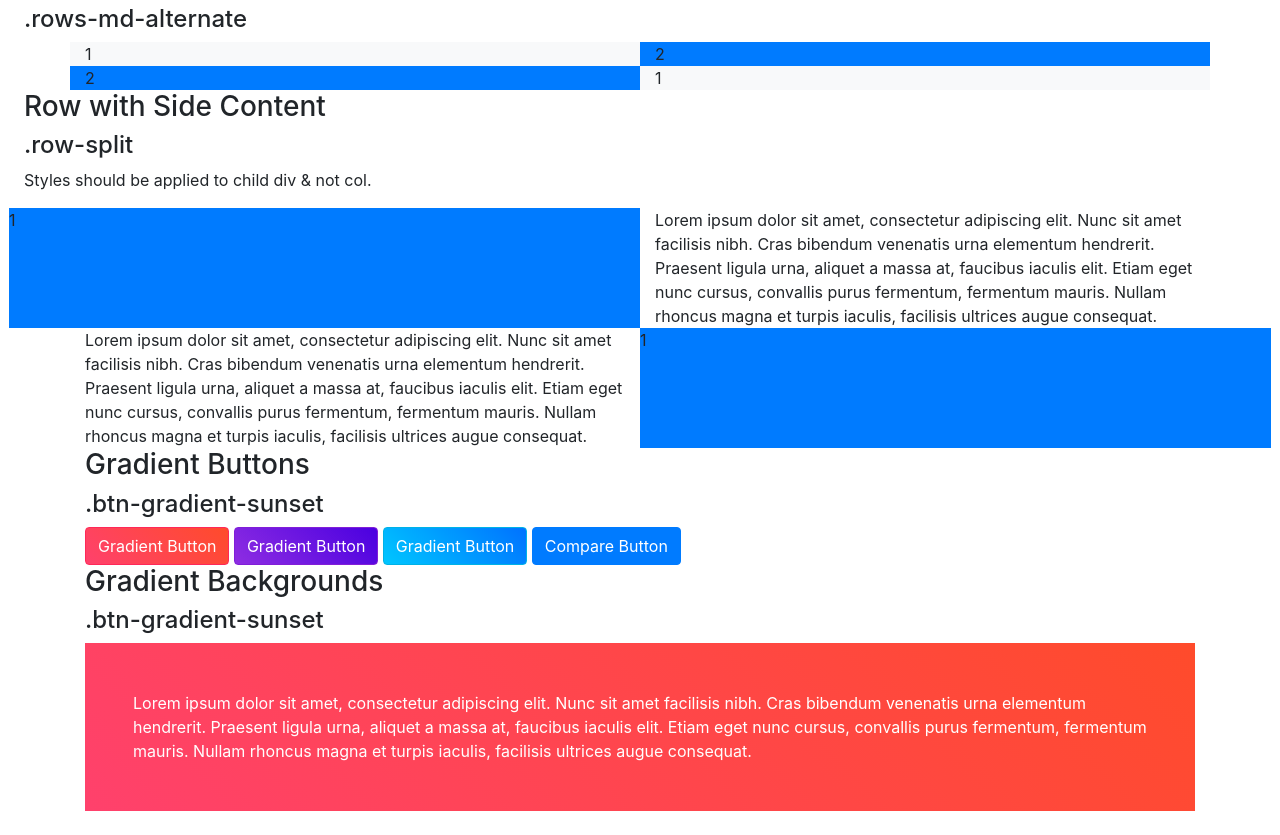
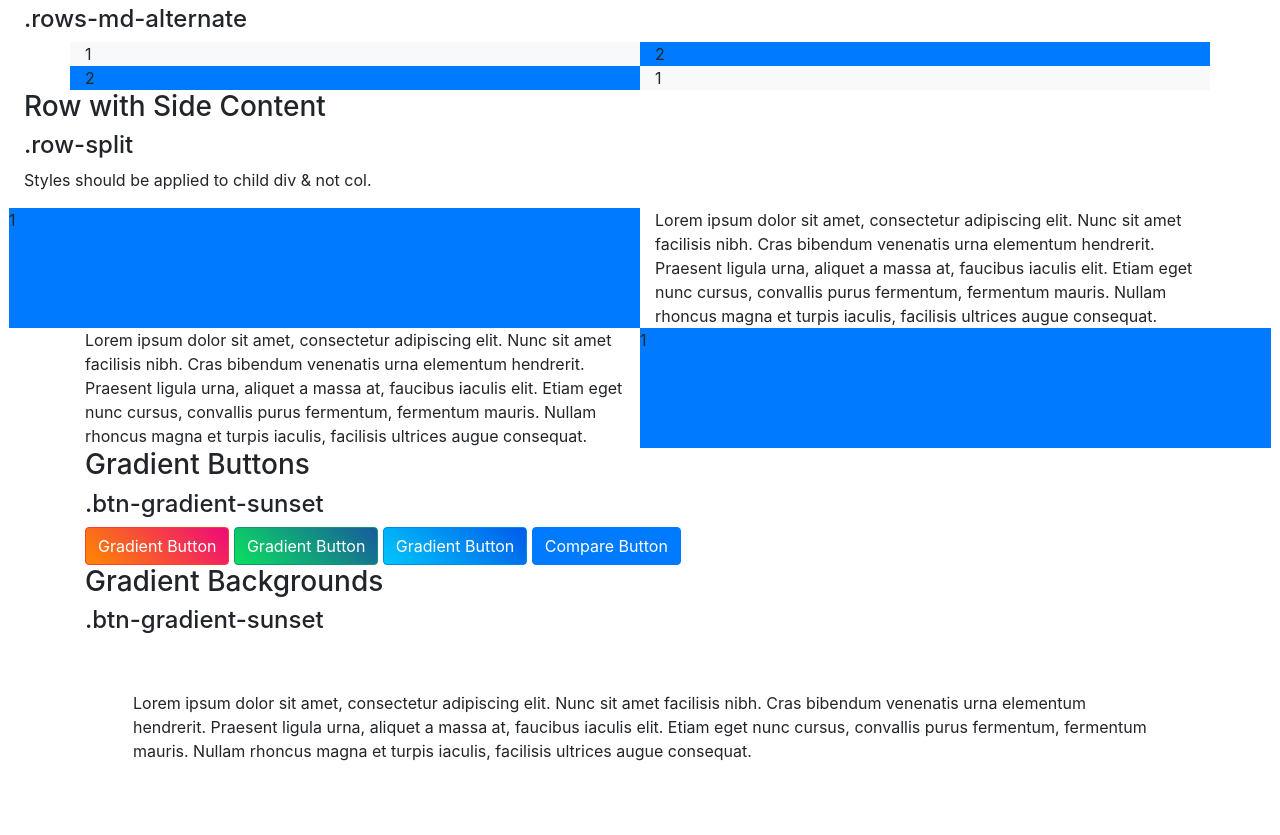
Before and after one commit to zaxwebs/parcel-bootstrap-amplified, a website built with Parcel: page src/index.html in a window 1280 px wide. Shown: the part 107-942 px from the top of the page. Built offline with nearby package versions, Linux system fonts and the light colour scheme.

Commit message:
Revamped gradient buttons

```diff
--- a/src/index.html
+++ b/src/index.html
@@ -55,9 +55,9 @@
 		<div class="container">
 			<h3>Gradient Buttons</h3>
 			<h4>.btn-gradient-sunset</h4>
-			<button class="btn btn-gradient-sunset">Gradient Button</button>
-			<button class="btn btn-gradient-midnight">Gradient Button</button>
-			<button class="btn btn-gradient-messenger">Gradient Button</button>
+			<button class="btn btn-gradient-a">Gradient Button</button>
+			<button class="btn btn-gradient-b">Gradient Button</button>
+			<button class="btn btn-gradient-c">Gradient Button</button>
 			<button class="btn btn-primary">Compare Button</button>
 		</div>
 		<div class="container">
--- a/src/styles/amplify/_amplify.scss
+++ b/src/styles/amplify/_amplify.scss
@@ -1,4 +1,5 @@
+@import 'functions';
 @import 'variables';
-@import 'backgrounds';
+// @import 'backgrounds';
 @import 'buttons';
 @import 'rows';
--- a/src/styles/amplify/_buttons.scss
+++ b/src/styles/amplify/_buttons.scss
@@ -1,61 +1,80 @@
-@each $name, $color in $gradient-colors {
-	.btn-gradient-#{$name} {
-		$first: nth($color, 1);
-		$second: nth($color, 2);
+// Mixins
 
-		background-color: $first;
-		border-color: darken($first, 5%);
-		background: linear-gradient($gradient-angle, $first, $second);
-		color: $white;
-		@include transition(
-			background-color 0.15s ease-in-out,
-			background 0.15s ease-in-out
-		);
+@mixin button-gradient-variant(
+	$gradient,
+	$background: mix($gradient...),
+	$border: darken($background, 2%),
+	$color: color-yiq($background),
+	$hover-gradient: darken-list($gradient, 7.5%),
+	$hover-background: darken($background, 7.5%),
+	$hover-border: darken($border, 10%),
+	$hover-color: color-yiq($hover-background),
+	$active-gradient: darken-list($gradient, 10%),
+	$active-background: darken($background, 10%),
+	$active-border: darken($border, 12.5%),
+	$active-color: color-yiq($active-background)
+) {
+	color: $color;
+	background-color: $background;
+	background-image: linear-gradient($gradient-angle, $gradient...);
+	border-color: $border;
+	@include box-shadow($btn-box-shadow);
 
 	&:hover {
-			color: $white;
-			border-color: darken($first, 10%);
-			background: linear-gradient(
-				$gradient-angle,
-				darken($first, 5%),
-				darken($second, 5%)
-			);
+		color: $hover-color;
+		background: $hover-background;
+		background-image: linear-gradient($gradient-angle, $hover-gradient...);
+		border-color: $hover-border;
 	}
 
-		&:focus {
+	&:focus,
+	&.focus {
+		color: $hover-color;
+		background: $hover-background;
+		background-image: linear-gradient($gradient-angle, $hover-gradient...);
+		border-color: $hover-border;
 		// Avoid using mixin so we can pass custom focus shadow properly
 		@if $enable-shadows {
 			box-shadow: $btn-box-shadow,
-					0
-						0
-						0
-						$btn-focus-width
-						rgba(mix($first, darken($first, 10%), 15%), 0.4);
+				0 0 0 $btn-focus-width rgba(mix($color, $border, 15%), 0.5);
 		} @else {
-				box-shadow: 0
-					0
-					0
-					$btn-focus-width
-					rgba(mix($first, darken($first, 10%), 15%), 0.4);
+			box-shadow: 0 0 0 $btn-focus-width rgba(mix($color, $border, 15%), 0.5);
 		}
 	}
+
+	&:active,
+	&.active,
+	.show > &.dropdown-toggle {
+		color: $active-color;
+		background-color: $active-background;
+		background-image: linear-gradient($gradient-angle, $active-gradient...);
+		border-color: $active-border;
 
 		&:focus {
 			// Avoid using mixin so we can pass custom focus shadow properly
 			@if $enable-shadows and $btn-active-box-shadow != none {
 				box-shadow: $btn-active-box-shadow,
-					0
-						0
-						0
-						$btn-focus-width
-						rgba(mix($first, darken($first, 10%), 15%), 0.4);
+					0 0 0 $btn-focus-width rgba(mix($color, $border, 15%), 0.5);
 			} @else {
-				box-shadow: 0
-					0
-					0
-					$btn-focus-width
-					rgba(mix($first, darken($first, 10%), 15%), 0.4);
+				box-shadow: 0 0 0 $btn-focus-width rgba(mix($color, $border, 15%), 0.5);
 			}
 		}
 	}
+
+	&:disabled,
+	&.disabled {
+		color: $color;
+		background-color: $background;
+		// Remove CSS gradient if they're enabled
+		background-image: if($enable-gradients, none, null);
+		border-color: $border;
 	}
+}
+
+// Implementations
+
+@each $name, $gradient in $gradients {
+	.btn-gradient-#{$name} {
+		@include button-gradient-variant($gradient);
+	}
+}
--- /dev/null
+++ b/src/styles/amplify/_functions.scss
@@ -0,0 +1,16 @@
+// Deep map-get()
+@function map-fetch($map, $keys...) {
+	@each $key in $keys {
+		$map: map-get($map, $key);
+	}
+	@return $map;
+}
+
+// Darkens a color list
+@function darken-list($colors, $percent) {
+	$darkened: ();
+	@each $color in $colors {
+		$darkened: append($darkened, darken($color, $percent), 'comma');
+	}
+	@return $darkened;
+}
--- a/src/styles/amplify/_variables.scss
+++ b/src/styles/amplify/_variables.scss
@@ -1,31 +1,21 @@
-$gradient-colors: (
-	'sunrise': (
-		#ff512f,
-		#dd2476
+// Gradients
+
+$gradients: (
+	'a': (
+		#ff8800,
+		#ee0979
 	),
-	'blue': (
-		#1488cc,
-		#2b32b2
+	'b': (
+		#0be060,
+		#185a9d
 	),
-	'gold': (
-		#ffd500,
-		#dd7a16
+	'c': (
+		#00c6fb,
+		#005bea
 	),
-	'midnight': (
-		#8e2de2,
-		#4a00e0
-	),
-	'flare': (
-		#f12711,
-		#f5af19
-	),
-	'sunset': (
-		#ff416c,
-		#ff4b2b
-	),
-	'messenger': (
-		#00c6ff,
-		#0072ff
+	'd': (
+		#2af598,
+		#009efd
 	)
 );
 
```
Lines whose indentation alone changed are shown as unchanged.
